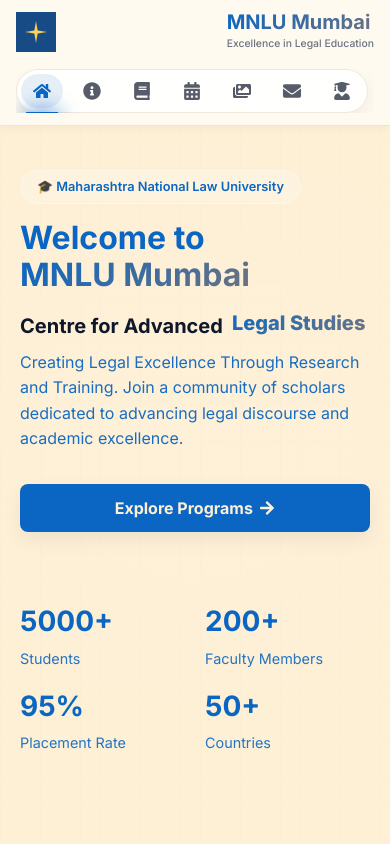
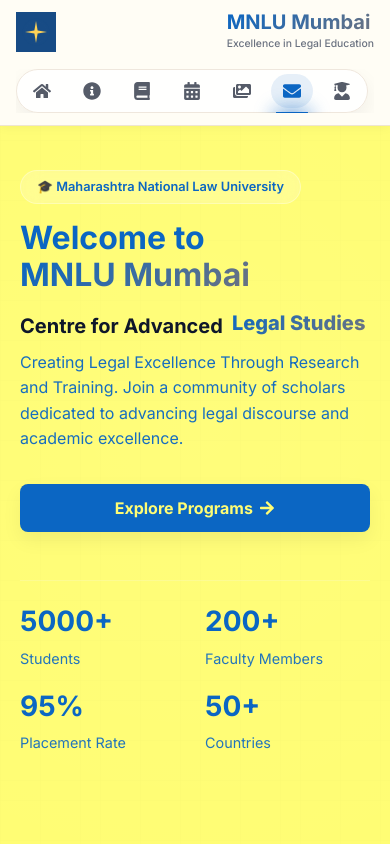
Before and after one commit to JB-uses-git/mnlumumbai, a React (Vite) app: page / in a window 390 px wide. Shown: the top 844 px of the page. Built offline with nearby package versions, Linux system fonts and the light colour scheme.

Commit message:
changed the theme color to be more visually calming

```diff
--- a/src/components/Navbar.jsx
+++ b/src/components/Navbar.jsx
@@ -1,8 +1,21 @@
-import React from 'react'
+import React, { useEffect, useState } from 'react'
 import { FaHome, FaInfoCircle, FaBook, FaCalendarAlt, FaImages, FaEnvelope, FaUserGraduate } from 'react-icons/fa'
 import TubelightNavbar from './ui/TubelightNavbar'
 
+const SECTION_CONFIG = [
+  { name: 'Home', id: 'home', icon: FaHome },
+  { name: 'About', id: 'about', icon: FaInfoCircle },
+  { name: 'Programs', id: 'programs', icon: FaBook },
+  { name: 'Events', id: 'events', icon: FaCalendarAlt },
+  { name: 'Gallery', id: 'gallery', icon: FaImages },
+  { name: 'Contact', id: 'contact', icon: FaEnvelope }
+]
+
+const APPLY_ITEM = { name: 'Apply Now', icon: FaUserGraduate, targetId: 'contact' }
+
 const Navbar = () => {
+  const [activeSection, setActiveSection] = useState(SECTION_CONFIG[0].name)
+
   const scrollToSection = (id) => {
     const element = document.getElementById(id)
     if (element) {
@@ -10,45 +23,63 @@
     }
   }
 
+  const handleNavClick = (id, name) => {
+    scrollToSection(id)
+    setActiveSection(name)
+  }
+
+  useEffect(() => {
+    const headerOffset = 140
+
+    const handleScroll = () => {
+      let currentSection = SECTION_CONFIG[0].name
+      let maxNegativeOffset = -Infinity
+      let minPositiveOffset = Infinity
+
+      SECTION_CONFIG.forEach(({ id, name }) => {
+        const sectionEl = document.getElementById(id)
+        if (!sectionEl) return
+
+        const rect = sectionEl.getBoundingClientRect()
+        const offsetTop = rect.top - headerOffset
+
+        if (offsetTop <= 0 && offsetTop > maxNegativeOffset) {
+          maxNegativeOffset = offsetTop
+          currentSection = name
+        } else if (offsetTop > 0 && maxNegativeOffset === -Infinity && offsetTop < minPositiveOffset) {
+          minPositiveOffset = offsetTop
+          currentSection = name
+        }
+      })
+
+      // ensure the last section is highlighted near the bottom of the page
+      const atPageBottom = window.innerHeight + window.scrollY >= document.body.offsetHeight - 2
+      if (atPageBottom) {
+        currentSection = SECTION_CONFIG[SECTION_CONFIG.length - 1].name
+      }
+
+      setActiveSection((prev) => (prev === currentSection ? prev : currentSection))
+    }
+
+    handleScroll()
+    window.addEventListener('scroll', handleScroll, { passive: true })
+    return () => window.removeEventListener('scroll', handleScroll)
+  }, [])
+
   const navItems = [
+    ...SECTION_CONFIG.map(({ id, name, icon }) => ({
+      name,
+      icon,
+      onClick: () => handleNavClick(id, name)
+    })),
     {
-      name: 'Home',
-      icon: FaHome,
-      onClick: () => scrollToSection('home')
-    },
-    {
-      name: 'About',
-      icon: FaInfoCircle,
-      onClick: () => scrollToSection('about')
-    },
-    {
-      name: 'Programs',
-      icon: FaBook,
-      onClick: () => scrollToSection('programs')
-    },
-    {
-      name: 'Events',
-      icon: FaCalendarAlt,
-      onClick: () => scrollToSection('events')
-    },
-    {
-      name: 'Gallery',
-      icon: FaImages,
-      onClick: () => scrollToSection('gallery')
-    },
-    {
-      name: 'Contact',
-      icon: FaEnvelope,
-      onClick: () => scrollToSection('contact')
-    },
-    {
-      name: 'Apply Now',
-      icon: FaUserGraduate,
-      onClick: () => scrollToSection('contact')
+      name: APPLY_ITEM.name,
+      icon: APPLY_ITEM.icon,
+      onClick: () => handleNavClick(APPLY_ITEM.targetId, SECTION_CONFIG[SECTION_CONFIG.length - 1].name)
     }
   ]
 
-  return <TubelightNavbar items={navItems} />
+  return <TubelightNavbar items={navItems} activeItem={activeSection} />
 }
 
 export default Navbar
--- a/src/components/ui/TubelightNavbar.jsx
+++ b/src/components/ui/TubelightNavbar.jsx
@@ -1,19 +1,14 @@
 import React, { useState, useEffect } from 'react'
 import './TubelightNavbar.css'
 
-const TubelightNavbar = ({ items, className = '' }) => {
-  const [activeTab, setActiveTab] = useState(items[0]?.name || '')
-  const [isMobile, setIsMobile] = useState(false)
+const TubelightNavbar = ({ items, className = '', activeItem }) => {
+  const [activeTab, setActiveTab] = useState(activeItem || items[0]?.name || '')
 
   useEffect(() => {
-    const handleResize = () => {
-      setIsMobile(window.innerWidth < 768)
+    if (activeItem && activeItem !== activeTab) {
+      setActiveTab(activeItem)
     }
-
-    handleResize()
-    window.addEventListener('resize', handleResize)
-    return () => window.removeEventListener('resize', handleResize)
-  }, [])
+  }, [activeItem, activeTab])
 
   const handleClick = (item) => {
     setActiveTab(item.name)
--- a/src/components/ui/interactive-hover-button.css
+++ b/src/components/ui/interactive-hover-button.css
@@ -23,6 +23,7 @@
   transition: all 0.35s ease;
   width: 100%;
   justify-content: center;
+  white-space: nowrap;
 }
 
 .interactive-hover-button .ihb-text-hover {
@@ -36,6 +37,9 @@
   transition: all 0.35s ease;
   width: 100%;
   justify-content: center;
+  white-space: nowrap;
+  left: 0;
+  right: 0;
 }
 
 .interactive-hover-button .ihb-bg {
--- a/src/index.css
+++ b/src/index.css
@@ -5,34 +5,34 @@
 }
 
 :root {
-  /* Light / off-white theme variables (base color updated to #fdf0d5) */
-  --primary: #fdf0d5; /* off-white page background (requested) */
-  --primary-dark: #efe0c0;
-  --secondary: #f7e9d8;
+  /* Light / off-white theme variables (base color updated to #fffd74) */
+  --primary: #fffd74; /* bright warm yellow page background (requested) */
+  --primary-dark: #efe97a;
+  --secondary: #fff6b8;
   --accent: #0b66c3; /* deep blue accent (kept) */
   --dark: #0f172a; /* primary text color (near-black) */
   --light: #ffffff;
   --gray: #6b7280;
   --white: #ffffff;
-  --bg-dark: #fdf0d5; /* page background (off-white) */
-  --bg-secondary: #f7e9d8;
+  --bg-dark: #fffd74; /* page background (theme: #fffd74) */
+  --bg-secondary: #fff6b8;
   --bg-card: #ffffff;
   --border: #efe7dd;
-  /* header-specific colors: a solid mix of white and the main theme color (#fdf0d5) */
-  --header-bg: #fef8ea; /* mix of white and #fdf0d5 */
+  /* header-specific colors: a solid mix of white and the main theme color (#fffd74) */
+  --header-bg: #fffdf5; /* mix of white and #fffd74 */
   --header-border: #efe7dd;
   /* keep vars compatible with previous gradient usage (set both to same color for a solid) */
   --header-bg-start: var(--header-bg);
   --header-bg-end: var(--header-bg);
-  /* Header-specific colors: a mix of white and the main theme color (#fdf0d5) */
+  /* Header-specific colors: a mix of white and the main theme color (#fffd74) */
   --header-bg-start: #ffffff;
-  --header-bg-end: #fdf0d5;
+  --header-bg-end: #fffd74;
   --header-border: rgba(222, 197, 150, 0.6);
   /* header-specific variables */
-  --header-bg: rgba(253,240,213,0.96); /* warm off-white derived from main color */
+  --header-bg: rgba(255,253,116,0.96); /* warm yellow derived from main color */
   --header-border: rgba(0,0,0,0.06);
   /* Header-specific background (slightly closer to white but in the same warm tone) */
-  --header-bg: #fffaf0;
+  --header-bg: #fffdf5;
   --header-border: #efe6d0;
   --shadow: 0 8px 20px rgba(15, 23, 42, 0.06);
   --shadow-lg: 0 12px 40px rgba(15, 23, 42, 0.08);
```
